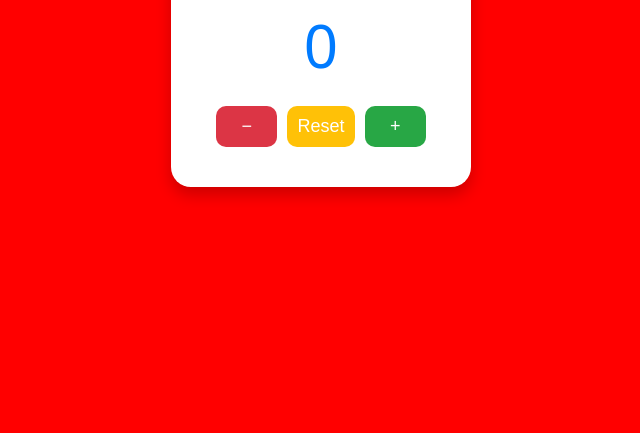
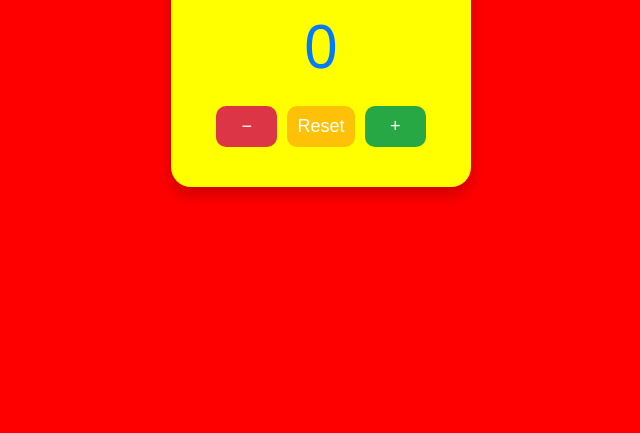
Before and after one commit to sokumon/super-hard-project, a plain HTML site: page index.html in a window 1280 px wide. Shown: the part 367-800 px from the top of the page, without its empty margins (319-959 px from the left). Drawn offline with Linux system fonts and the light colour scheme.

Commit message:
fix: change counter color differnet

```diff
--- a/index.html
+++ b/index.html
@@ -22,12 +22,13 @@
     }
 
     .counter-container {
-      background-color: white;
+      background-color: yellow;
       padding: 40px;
       border-radius: 20px;
       box-shadow: 0 8px 16px rgba(0,0,0,0.2);
       text-align: center;
       width: 300px;
+      color: red;
     }
 
     h1 {
```
